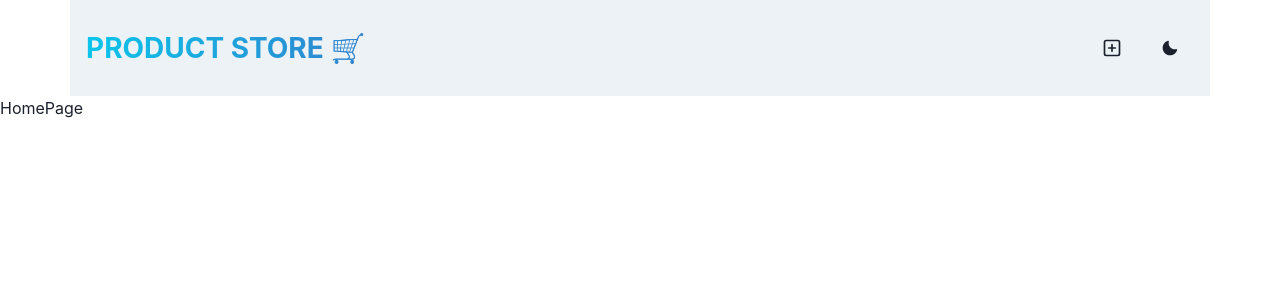
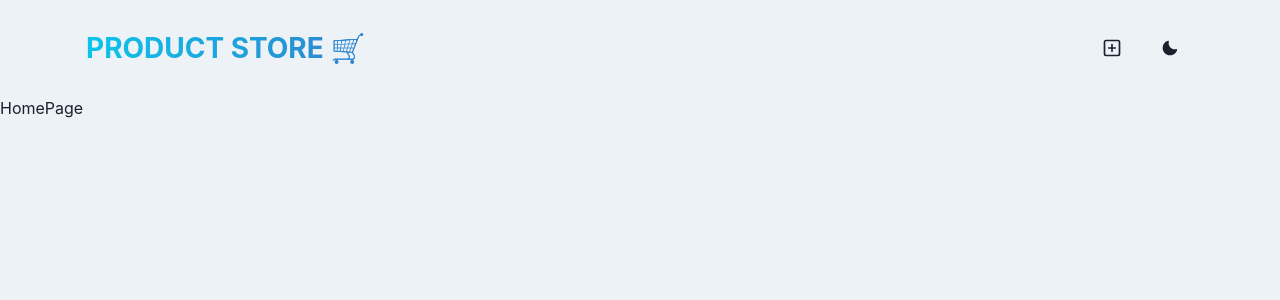
Before and after one commit to EmptySet-Exe/VarietyShoppingHour, a React app in the folder frontend/: page / in a window 1280 px wide. Shown: the top 300 px of the page. Built offline with nearby package versions, Linux system fonts and the light colour scheme; the HTML template or start-up script is replaced by a standard one.

Commit message:
Fix color mode

```diff
--- a/frontend/src/App.jsx
+++ b/frontend/src/App.jsx
@@ -1,12 +1,14 @@
-import { Box } from "@chakra-ui/react"
+import { Box, useColorModeValue} from "@chakra-ui/react"
 import { Routes, Route } from "react-router-dom"
 import HomePage from "./pages/HomePage"
 import CreatePage from "./pages/CreatePage"
 import Navbar from "./components/Navbar"
 
 function App() {
+  const bg = useColorModeValue("gray.100", "gray.900");
+
   return (
-    <Box minH="100vh">
+    <Box minH="100vh" bg={bg}>
       <Navbar />
       <Routes>
         <Route path="/" element={<HomePage />} />
--- a/frontend/src/components/Navbar.jsx
+++ b/frontend/src/components/Navbar.jsx
@@ -1,5 +1,5 @@
     import React from 'react'
-    import { Container, Flex, Text, HStack, Button, useColorMode, useColorModeValue} from "@chakra-ui/react";
+    import { Container, Flex, Text, HStack, Button, useColorMode} from "@chakra-ui/react";
 
     import { Link } from 'react-router-dom'
     import { PlusSquareIcon } from '@chakra-ui/icons'
@@ -11,10 +11,8 @@
 
         const { colorMode, toggleColorMode } = useColorMode();
 
-        const bg = useColorModeValue("gray.100", "gray.900");
-
         return(
-        < Container maxW = {"1140px"} px={4} py={4} bg={bg}>
+        < Container maxW = {"1140px"} px={4} py={4}>
         <Flex
             h={16}
             alignItems={"center"}
```
